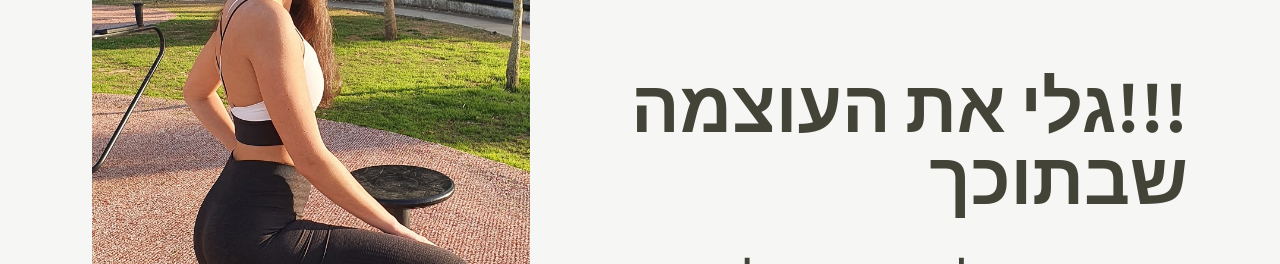
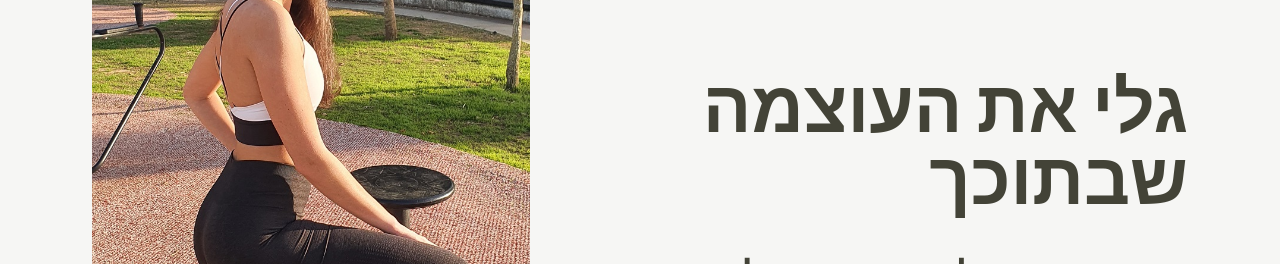
Before and after one commit to Yanay-Sella/itsAviyaCoach, a React (Create React App) app in the folder itsaviya/client/: page /home in a window 1280 px wide. Shown: the part 282-546 px from the top of the page. Built offline with nearby package versions, Linux system fonts and the light colour scheme; no server answers.

Commit message:
auto deploy works

```diff
--- a/itsaviya/client/src/pages/home/components/sections/Hero.jsx
+++ b/itsaviya/client/src/pages/home/components/sections/Hero.jsx
@@ -2,7 +2,7 @@ import React from "react";
 import heroImage from "../../../../general/images/3.jpg";
 import "../../../../index.css";
 const Hero = () => {
-  const header = "!!!גלי את העוצמה שבתוכך";
+  const header = "גלי את העוצמה שבתוכך";
   const content = "ברוכה הבאה לאני החדש שלך";
 
   return (
```
